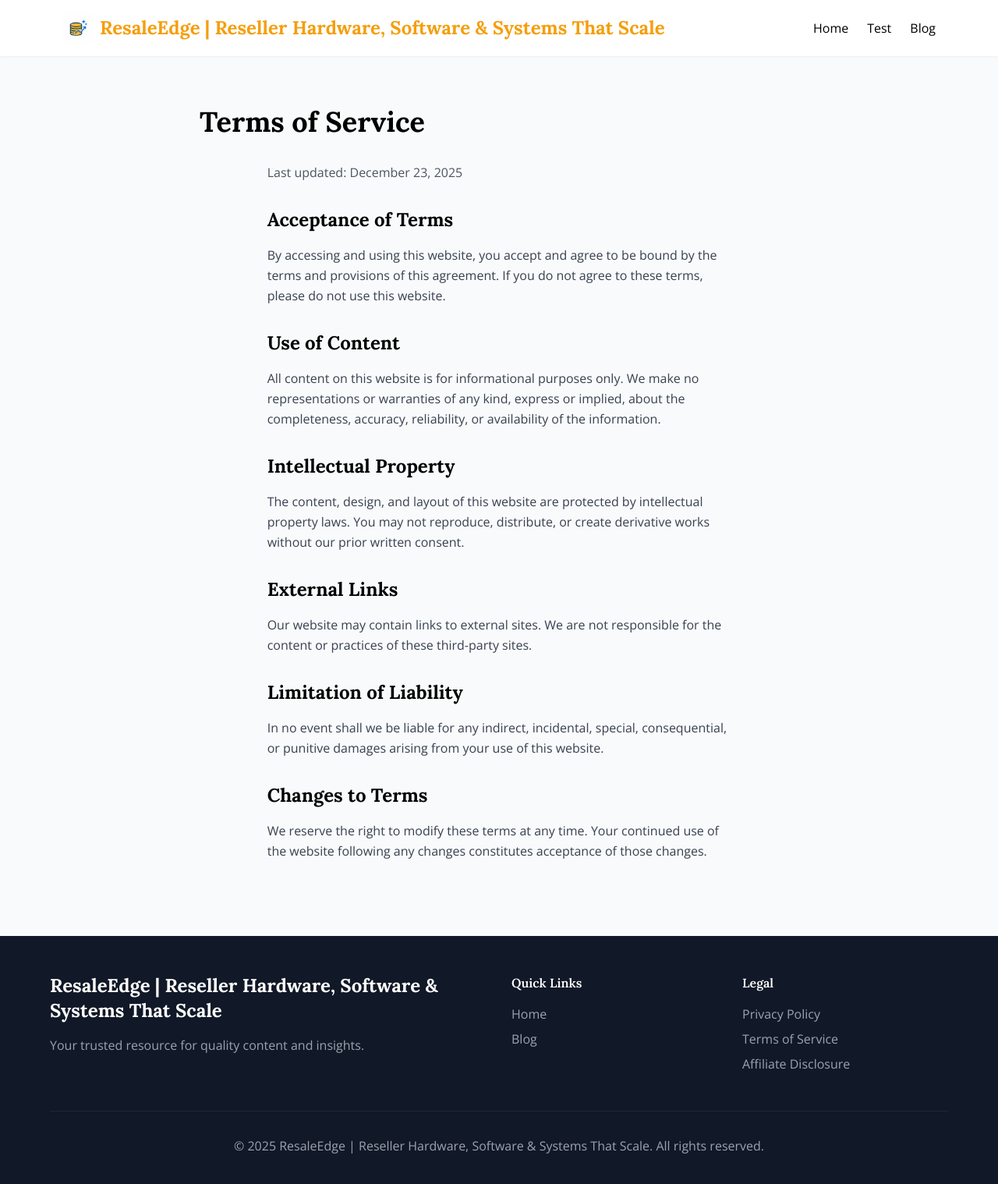
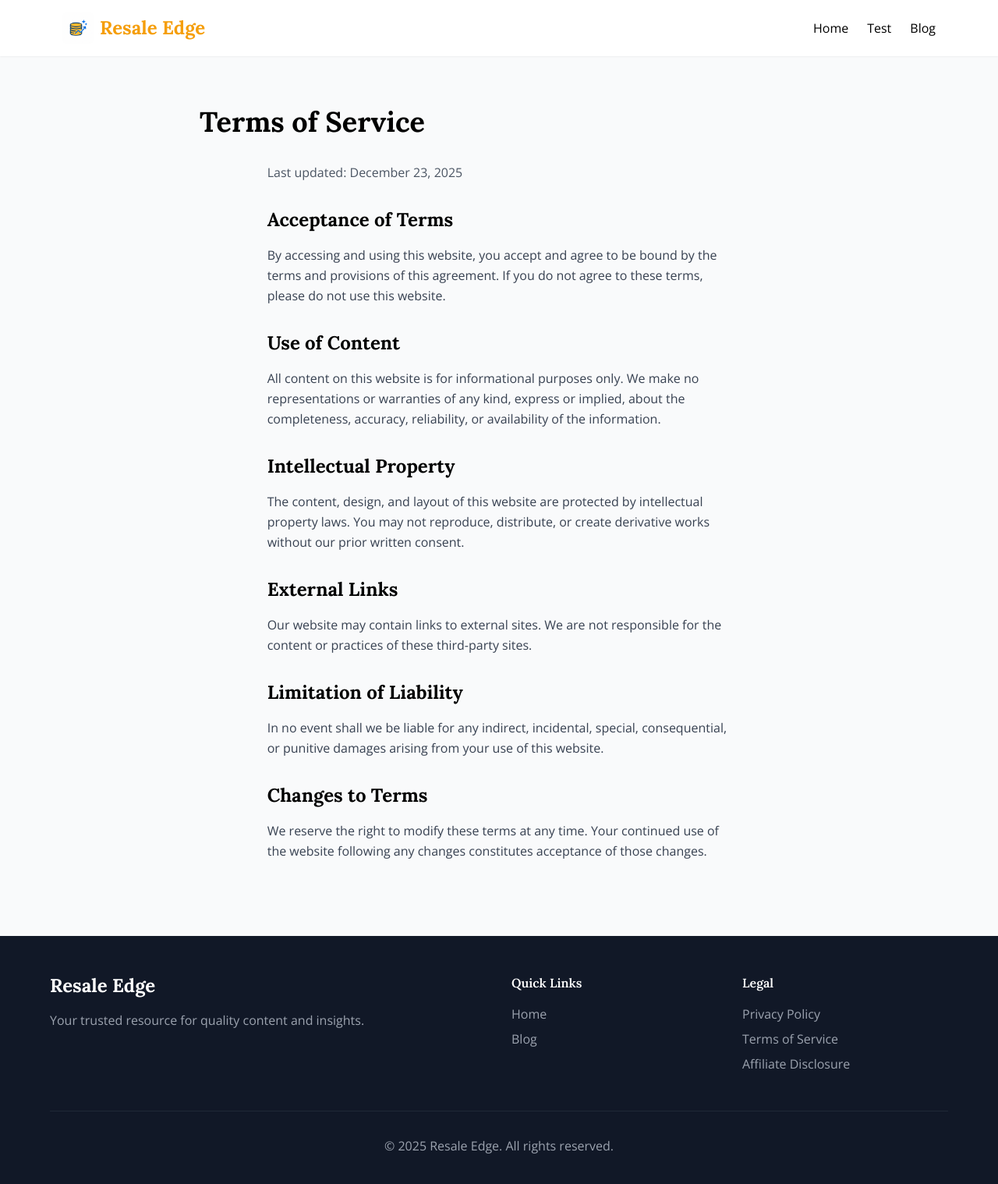
Before and after one commit to affiliatenuke/reselling-tips--tools-and-techniques-for-the-modern-reseller-site, a Next.js app: page /terms in a window 1280 px wide. Shown: the top 1518 px of the page at 78% size. Built offline with nearby package versions, Linux system fonts and the light colour scheme.

Commit message:
Content sync: 2025-12-23T14:36:27.901Z

```diff
--- a/app/affiliate-disclosure/page.tsx
+++ b/app/affiliate-disclosure/page.tsx
@@ -1,6 +1,6 @@
 export const metadata = {
-  title: 'Affiliate Disclosure - ResaleEdge | Reseller Hardware, Software & Systems That Scale',
-  description: 'Affiliate disclosure for ResaleEdge | Reseller Hardware, Software & Systems That Scale. Learn about our affiliate relationships and how we earn commissions.',
+  title: 'Affiliate Disclosure - Resale Edge',
+  description: 'Affiliate disclosure for Resale Edge. Learn about our affiliate relationships and how we earn commissions.',
 };
 
 export default function AffiliateDisclosurePage() {
--- a/app/blog/[slug]/page.tsx
+++ b/app/blog/[slug]/page.tsx
@@ -20,7 +20,7 @@ export async function generateMetadata({ params }: PageProps) {
   }
 
   return {
-    title: `${(post as any).title} | ResaleEdge | Reseller Hardware, Software & Systems That Scale`,
+    title: `${(post as any).title} | Resale Edge`,
     description: (post as any).metaDescription || (post as any).excerpt,
   };
 }
--- a/app/layout.tsx
+++ b/app/layout.tsx
@@ -4,7 +4,7 @@ import Header from '@/components/Header';
 import Footer from '@/components/Footer';
 
 export const metadata: Metadata = {
-  title: 'ResaleEdge | Reseller Hardware, Software & Systems That Scale',
+  title: 'Resale Edge',
   description: 'Build your reselling business right. Reviews of software tools, photo setups, shipping equipment, and processes and workflow for the modern reseller.',
 };
 
--- a/app/page.tsx
+++ b/app/page.tsx
@@ -15,7 +15,7 @@ export default function Home() {
       <section className="relative bg-gradient-to-br from-primary to-secondary text-white py-20 px-4">
         <div className="max-w-4xl mx-auto text-center">
           <h1 className="font-heading text-5xl md:text-6xl font-bold mb-6">
-            {"ResaleEdge | Reseller Hardware, Software & Systems That Scale"}
+            {"Resale Edge"}
           </h1>
           <p className="text-xl md:text-2xl mb-8 opacity-90">
             {"Build your reselling business right. Reviews of software tools, photo setups, shipping equipment, and processes and workflow for the modern reseller."}
--- a/app/privacy/page.tsx
+++ b/app/privacy/page.tsx
@@ -1,6 +1,6 @@
 export const metadata = {
-  title: 'Privacy Policy - ResaleEdge | Reseller Hardware, Software & Systems That Scale',
-  description: 'Privacy policy for ResaleEdge | Reseller Hardware, Software & Systems That Scale. Learn how we collect, use, and protect your personal information.',
+  title: 'Privacy Policy - Resale Edge',
+  description: 'Privacy policy for Resale Edge. Learn how we collect, use, and protect your personal information.',
 };
 
 export default function PrivacyPage() {
--- a/app/terms/page.tsx
+++ b/app/terms/page.tsx
@@ -1,6 +1,6 @@
 export const metadata = {
-  title: 'Terms of Service - ResaleEdge | Reseller Hardware, Software & Systems That Scale',
-  description: 'Terms of service for ResaleEdge | Reseller Hardware, Software & Systems That Scale. Please read these terms carefully before using our website.',
+  title: 'Terms of Service - Resale Edge',
+  description: 'Terms of service for Resale Edge. Please read these terms carefully before using our website.',
 };
 
 export default function TermsPage() {
--- a/app/topics/[slug]/page.tsx
+++ b/app/topics/[slug]/page.tsx
@@ -22,7 +22,7 @@ export async function generateMetadata({ params }: PageProps) {
   }
 
   return {
-    title: `${(pillar as any).seoTitle || (pillar as any).name} | ResaleEdge | Reseller Hardware, Software & Systems That Scale`,
+    title: `${(pillar as any).seoTitle || (pillar as any).name} | Resale Edge`,
     description: (pillar as any).seoDescription || (pillar as any).description,
   };
 }
--- a/components/Footer.tsx
+++ b/components/Footer.tsx
@@ -10,7 +10,7 @@ export default function Footer() {
           {/* Brand */}
           <div className="md:col-span-2">
             <Link href="/" className="font-heading text-2xl font-bold">
-              ResaleEdge | Reseller Hardware, Software & Systems That Scale
+              Resale Edge
             </Link>
             <p className="mt-4 text-gray-400">
               Your trusted resource for quality content and insights.
@@ -52,7 +52,7 @@ export default function Footer() {
         </div>
 
         <div className="mt-12 pt-8 border-t border-gray-800 text-center text-gray-400">
-          <p>&copy; {currentYear} ResaleEdge | Reseller Hardware, Software & Systems That Scale. All rights reserved.</p>
+          <p>&copy; {currentYear} Resale Edge. All rights reserved.</p>
         </div>
       </div>
     </footer>
--- a/components/Header.tsx
+++ b/components/Header.tsx
@@ -12,8 +12,8 @@ export default function Header() {
       <nav className="max-w-6xl mx-auto px-4 py-4">
         <div className="flex items-center justify-between">
           <Link href="/" className="flex items-center gap-2">
-              <img src="/logo.png" alt="ResaleEdge | Reseller Hardware, Software & Systems That Scale logo" className="h-10 w-10 rounded-md object-contain" />
-              <span className="font-heading text-2xl font-bold text-primary">ResaleEdge | Reseller Hardware, Software & Systems That Scale</span>
+              <img src="/logo.png" alt="Resale Edge logo" className="h-10 w-10 rounded-md object-contain" />
+              <span className="font-heading text-2xl font-bold text-primary">Resale Edge</span>
             </Link>
 
           {/* Desktop Navigation */}
--- a/package.json
+++ b/package.json
@@ -1,5 +1,5 @@
 {
-  "name": "resaleedge---reseller-hardware--software---systems-that-scale",
+  "name": "resale-edge",
   "version": "1.0.0",
   "private": true,
   "scripts": {
```
Also changed, not shown: data/site-config.json, 1 other file (tests, documents, lock files or other folders).
